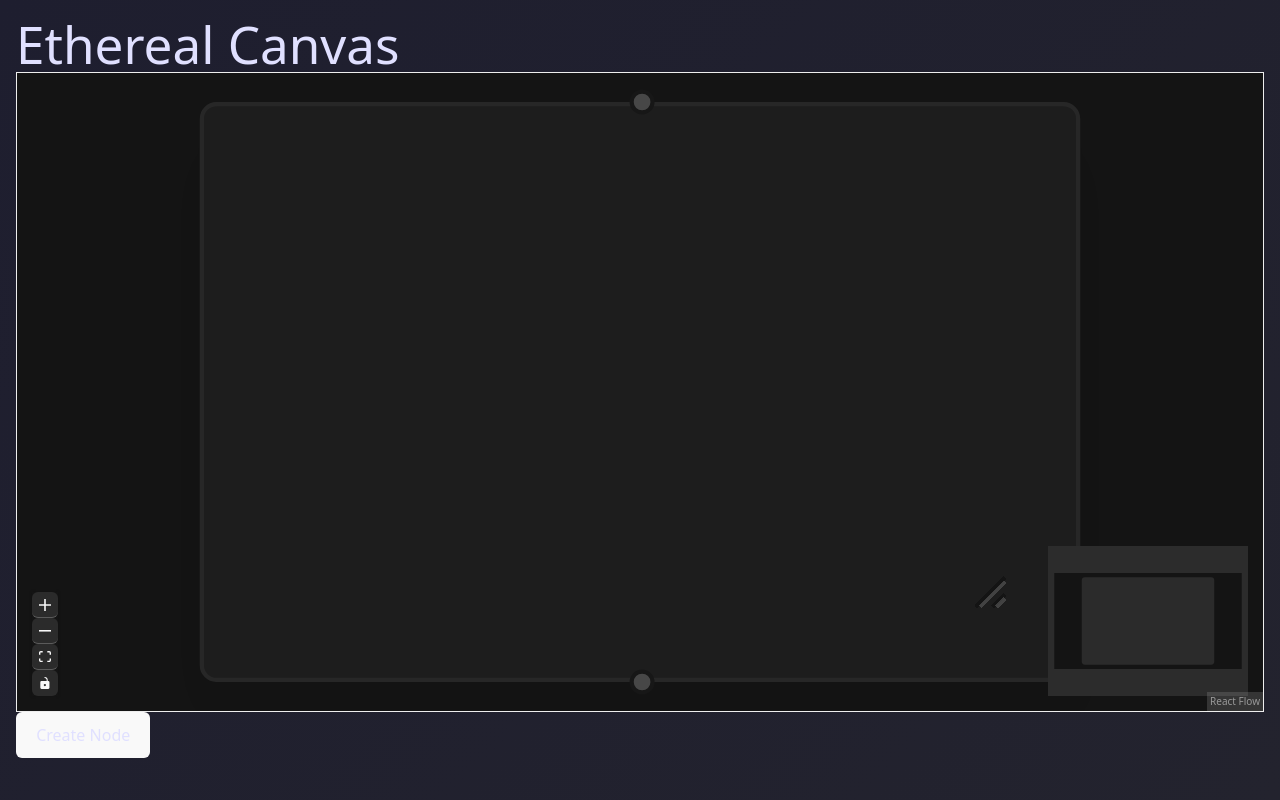
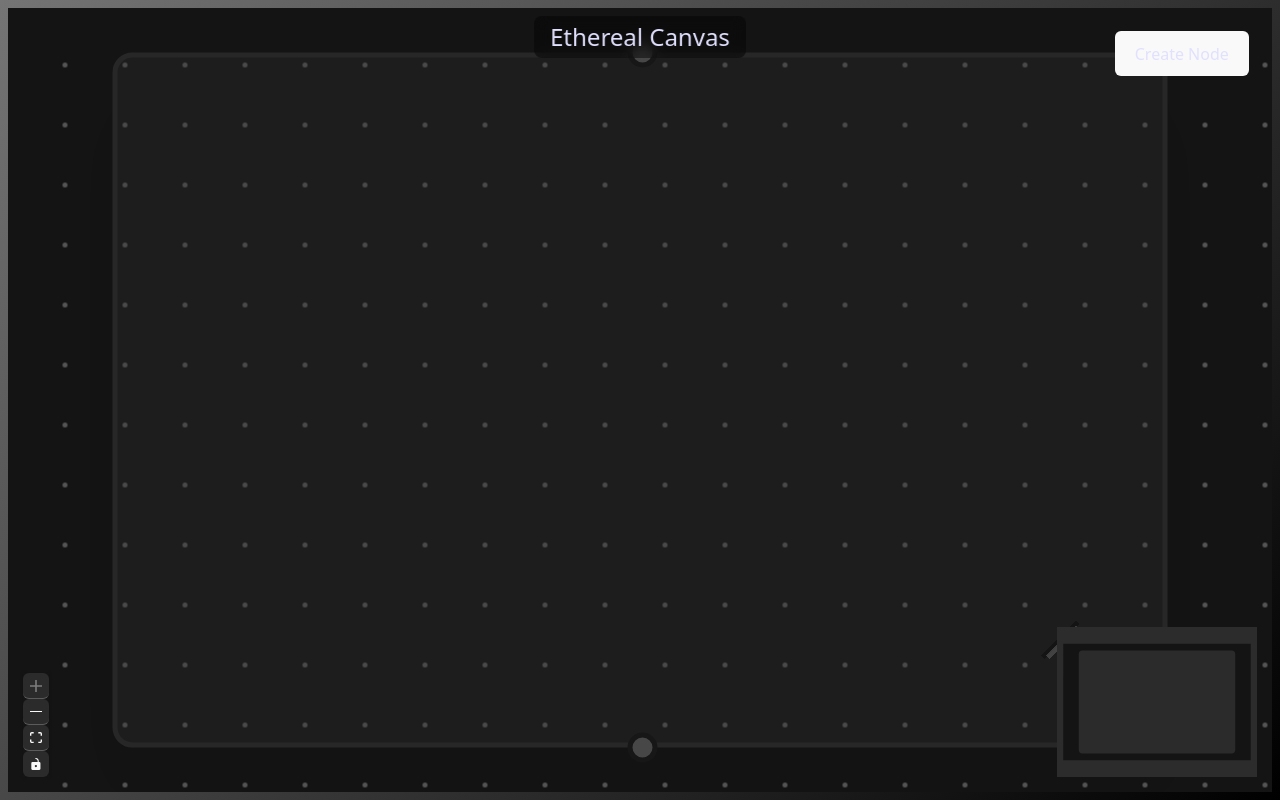
Before and after one commit to Coder-Harshit/Ethereal-Canvas, a React (Vite) app: page / in a window 1280 px wide. Built offline with nearby package versions, Linux system fonts and the light colour scheme.

Commit message:
style mods

```diff
--- a/src/App.css
+++ b/src/App.css
@@ -1,8 +1,11 @@
 /* src/App.css */
 #root {
-  width: 100vw; /* Viewport width */
-  height: 100vh; /* Viewport height */
-  overflow: hidden; /* Prevent scrolling outside our canvas */
+  width: 100vw;
+  /* Viewport width */
+  height: 100vh;
+  /* Viewport height */
+  overflow: hidden;
+  /* Prevent scrolling outside our canvas */
   display: flex;
   flex-direction: column;
   /* align-items: center; */
@@ -10,7 +13,7 @@
 }
 
 .App {
-  padding: 1rem;
+  padding: .5rem;
   /* width: 100%; */
   /* height: 100%; */
   /* The canvas will fill this, so make it a flex container to center the title */
@@ -19,25 +22,61 @@
   /* align-items: center; */
   /* padding: 10px; */
   /* align-items: stretch; */
+  position: relative;
+  width: 100vw;
+  height: 100vh;
+  overflow: hidden;
 }
 
-.App > header {
-  display: flex; justify-content: space-between; align-items: center;
+.canvas-container {
+  position: relative;
+  width: 100%;
+  height: 100%;
+}
+
+.header-overlay {
+  position: absolute;
+  top: 1rem;
+  left: 50%;
+  transform: translateX(-50%);
+  z-index: 20;
+  background: rgba(0, 0, 0, 0.4);
+  backdrop-filter: blur(8px);
+  padding: 0.5rem 1rem;
+  border-radius: 0.5rem;
+  pointer-events: none;
+  /* let clicks pass through */
+}
+
+.header-overlay h1 {
+  margin: 0;
+  font-size: 1.5rem;
+  color: var(--text-main);
+}
+
+.App>header {
+  display: flex;
+  justify-content: space-between;
+  align-items: center;
   margin-bottom: 0.5rem;
 }
-.App > header h1 {
+
+.App>header h1 {
   font-size: 1.8rem;
   font-weight: 600;
   margin: 0;
 }
-.App > header button {
+
+.App>header button {
   font-size: 1rem;
 }
+
 .ReactFlow__viewport {
   background: transparent;
 }
+
 .ReactFlow__pane {
-  border: 1px solid rgba(255,255,255,0.1);
+  border: 1px solid rgba(255, 255, 255, 0.1);
   border-radius: 4px;
   overflow: hidden;
 }
--- a/src/App.jsx
+++ b/src/App.jsx
@@ -9,7 +9,8 @@ import {
   applyNodeChanges,
   useReactFlow,
   SelectionMode,
-  applyEdgeChanges
+  applyEdgeChanges,
+  Panel
 } from '@xyflow/react';
 import { v4 as uuidv4 } from 'uuid';
 import './App.css'
@@ -166,10 +167,14 @@ function App() {
 
   return (
     <div className="App">
-      <h1>Ethereal Canvas</h1>
+      {/* <div className='flex justify-center items-center p-4 bg-transparent'> */}
+      <div className='header-overlay'>
+        <h1>Ethereal Canvas</h1>
+      </div>
       {/* React Flow container */}
       <div
-        style={{ width: '100%', height: '80vh', border: '1px solid #eee' }}
+        className='canvas-container'
+        // style={{ width: '100%', height: '80vh', border: '1px solid #eee' }}
         onPaste={onPaste} // Handle paste events
         onKeyDown={onKeyDown} // Handle keydown events for delete/backspace
         tabIndex={0} // Make the div focusable to capture key events
@@ -193,14 +198,19 @@ function App() {
           minZoom={0.5}
           colorMode='dark'
           nodeTypes={nodeTypes}
+          proOptions={{ hideAttribution: true }} // Hide attribution for pro features
           selectionMode={SelectionMode.Partial}
         >
           <Controls /> {/* Zoom, pan, fit buttons */}
           <MiniMap /> {/* Small overview map */}
-          <Background variant="" gap={12} size={1} /> {/* Dotted background */}
+          <Background variant="dots" gap={12} size={1} /> {/* Dotted background */}
+          {/* <Panel position="top-right" className="bg-transparent text-[#eee] p-2 rounded shadow-lg"> */}
+          <Panel position="top-right" className="bg-transparent p-2">
+            {/* <button onClick={addNode} className='bg-[#141414]'>Create Node</button> */}
+            <button onClick={addNode} className='bg-black bg-opacity-30 hover:bg-opacity-50 text-white px-4 py-2 rounded pointer-events-auto'>Create Node</button>
+          </Panel>
         </ReactFlow>
       </div>
-      <button onClick={addNode}>Create Node</button>
     </div>
   );
 }
--- a/src/index.css
+++ b/src/index.css
@@ -2,11 +2,11 @@
 
 :root {
   /* theme colors */
-  --bg-start: #1e1e2f;
-  --bg-end: #23232e;
-  --node-bg: #2a2a3f;
-  --node-border: #4b4b5a;
-  --node-hover: #5c5c75;
+  --bg-start: #757575;
+  --bg-end: #000000;
+  --node-bg: #454545;
+  --node-border: #545454;
+  --node-hover: #7e7e7e;
   --text-main: #e0e0ff;
   --accent: #7f80ff;
   font-family: system-ui, Avenir, Helvetica, Arial, sans-serif;
```
